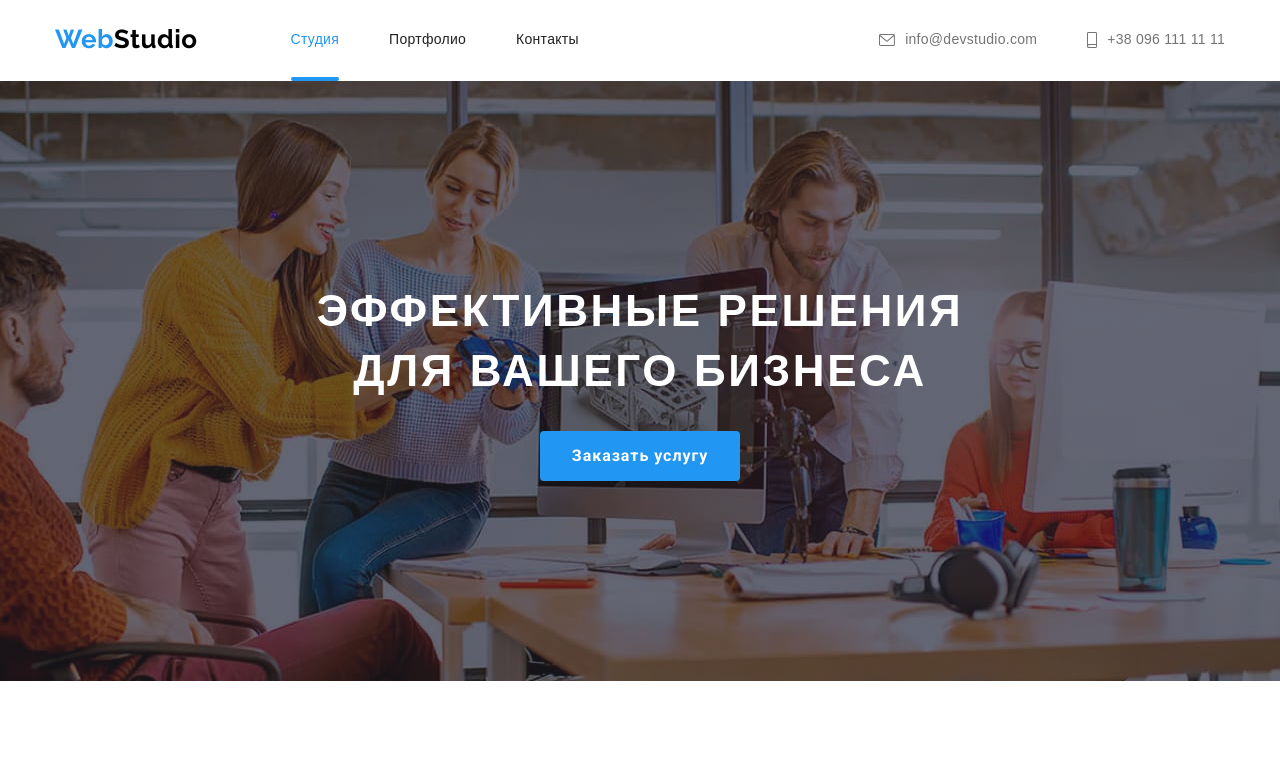
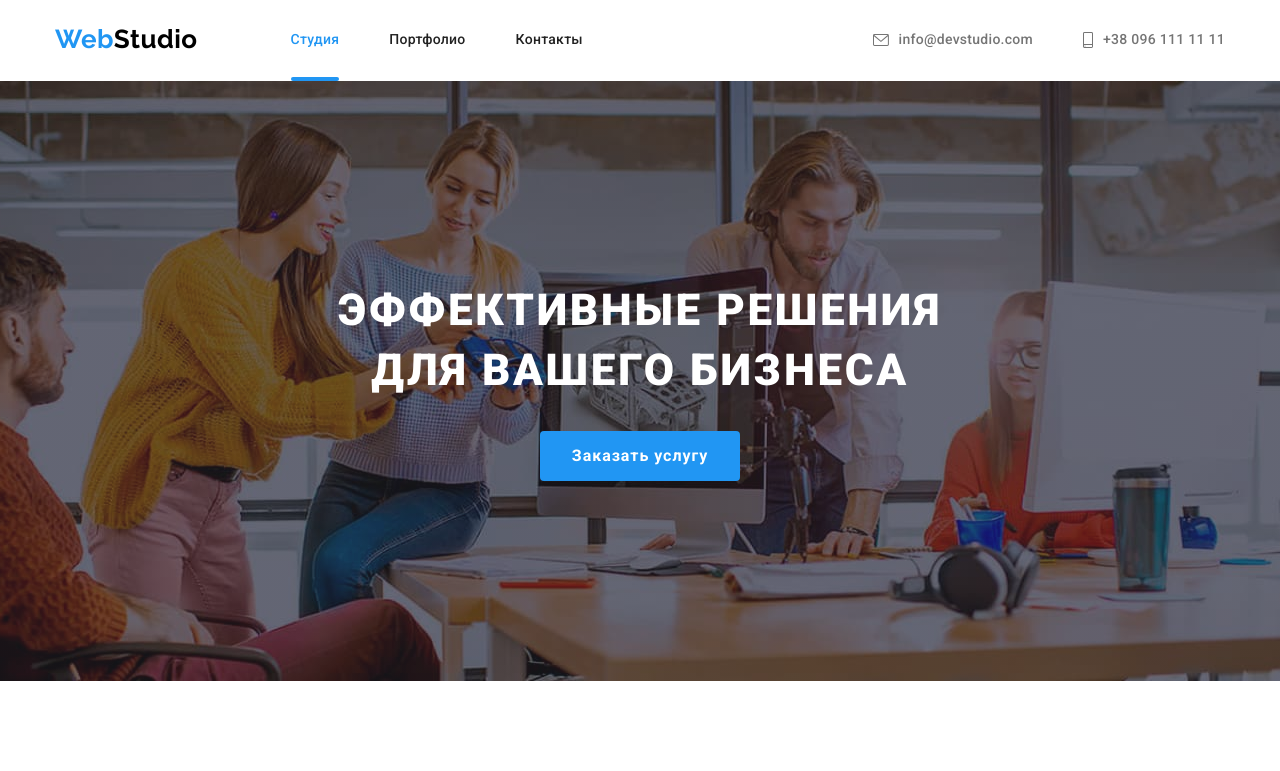
Before and after one commit to PlatinumKellerman/goit-markup-hw-07, a plain HTML site: page index.html in a window 1280 px wide. Shown: the top 771 px of the page. Drawn offline with Linux system fonts and the light colour scheme.

Commit message:
hw7-hotfix

```diff
--- a/sass/base/_common.scss
+++ b/sass/base/_common.scss
@@ -1,6 +1,6 @@
 body {
   background-color: $background;
-  font-family: '$fontRoboto', sans-serif;
+  font-family: $fontRoboto, sans-serif;
   letter-spacing: 0.03em;
   color: $main-h2h3;
   box-sizing: border-box;
--- a/sass/layout/_hero.scss
+++ b/sass/layout/_hero.scss
@@ -21,6 +21,7 @@
 }
 
 .container__hero-title {
+  font-family: $fontRoboto;
   font-weight: 900;
   font-size: 44px;
   line-height: 1.36;
```
Also changed, not shown: css/main.css, css/main.min.css, 2 other files.
